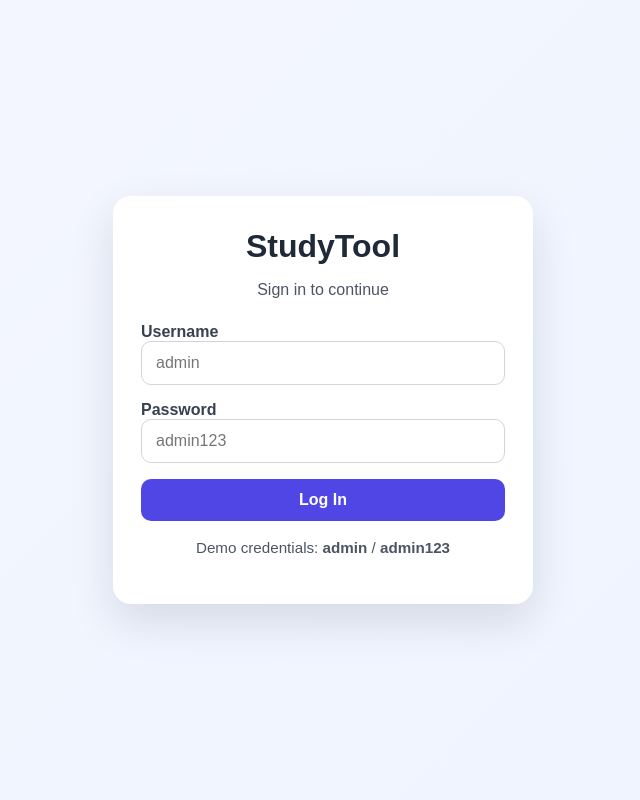
After one commit to rahejaarya/Complete-Study-Tool, a Flask app: page /login in a window 1280 px wide. The commit adds this page. Shown: the whole page, without its empty margins (317-957 px from the left). Run offline with Flask 3, Linux system fonts and the light colour scheme.

Commit message:
idk what ths is

```diff
--- /dev/null
+++ b/templates/login.html
@@ -0,0 +1,104 @@
+<!DOCTYPE html>
+<html lang="en">
+<head>
+    <meta charset="UTF-8">
+    <meta name="viewport" content="width=device-width, initial-scale=1.0">
+    <title>StudyTool Login</title>
+    <style>
+        * { box-sizing: border-box; }
+        body {
+            margin: 0;
+            min-height: 100vh;
+            display: grid;
+            place-items: center;
+            font-family: Arial, sans-serif;
+            background: linear-gradient(135deg, #f5f7ff, #eef4ff);
+            color: #1f2937;
+        }
+        .login-card {
+            width: min(90vw, 420px);
+            background: white;
+            border-radius: 18px;
+            box-shadow: 0 18px 45px rgba(15, 23, 42, 0.12);
+            padding: 32px 28px;
+        }
+        h1 {
+            margin-top: 0;
+            margin-bottom: 12px;
+            font-size: 2rem;
+            text-align: center;
+        }
+        .subtitle {
+            text-align: center;
+            color: #4b5563;
+            margin-bottom: 24px;
+        }
+        form {
+            display: flex;
+            flex-direction: column;
+            gap: 16px;
+        }
+        label {
+            font-weight: 600;
+            color: #374151;
+        }
+        input {
+            width: 100%;
+            padding: 12px 14px;
+            border: 1px solid #d1d5db;
+            border-radius: 10px;
+            font-size: 1rem;
+        }
+        button {
+            border: none;
+            background: #4f46e5;
+            color: white;
+            padding: 12px 18px;
+            border-radius: 10px;
+            font-size: 1rem;
+            font-weight: 600;
+            cursor: pointer;
+        }
+        .error {
+            background: #fee2e2;
+            color: #991b1b;
+            border: 1px solid #fca5a5;
+            border-radius: 8px;
+            padding: 10px 12px;
+            margin-bottom: 16px;
+        }
+        .demo {
+            margin-top: 18px;
+            text-align: center;
+            color: #4b5563;
+            font-size: 0.95rem;
+        }
+    </style>
+</head>
+<body>
+    <div class="login-card">
+        <h1>StudyTool</h1>
+        <p class="subtitle">Sign in to continue</p>
+
+        {% if error %}
+            <div class="error">{{ error }}</div>
+        {% endif %}
+
+        <form method="post">
+            <div>
+                <label for="username">Username</label>
+                <input type="text" id="username" name="username" placeholder="admin" required>
+            </div>
+
+            <div>
+                <label for="password">Password</label>
+                <input type="password" id="password" name="password" placeholder="admin123" required>
+            </div>
+
+            <button type="submit">Log In</button>
+        </form>
+
+        <p class="demo">Demo credentials: <strong>admin</strong> / <strong>admin123</strong></p>
+    </div>
+</body>
+</html>
```
Also changed, not shown: templates/appearance.html (+6 -6 lines), studytool.db (added).
